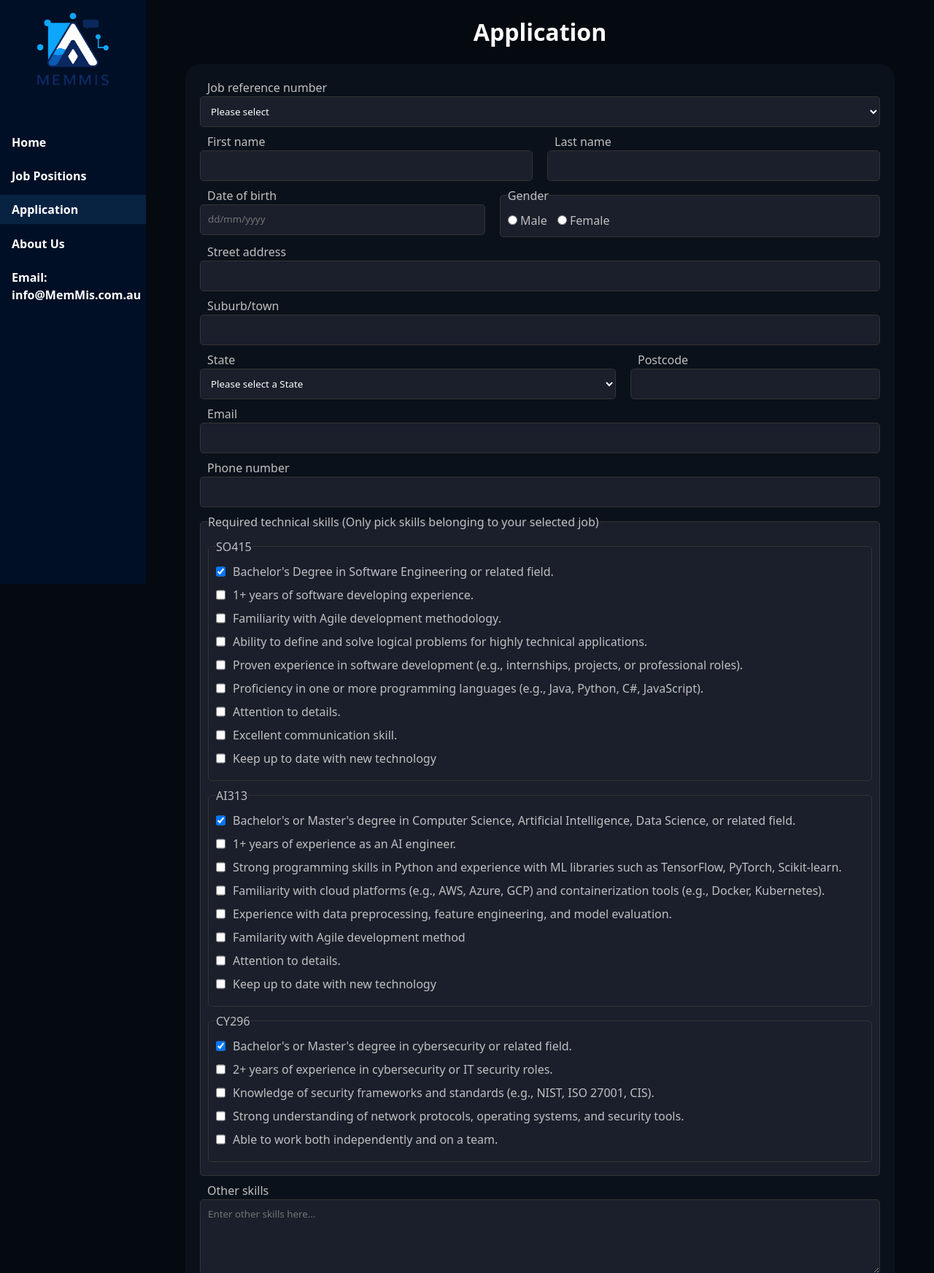
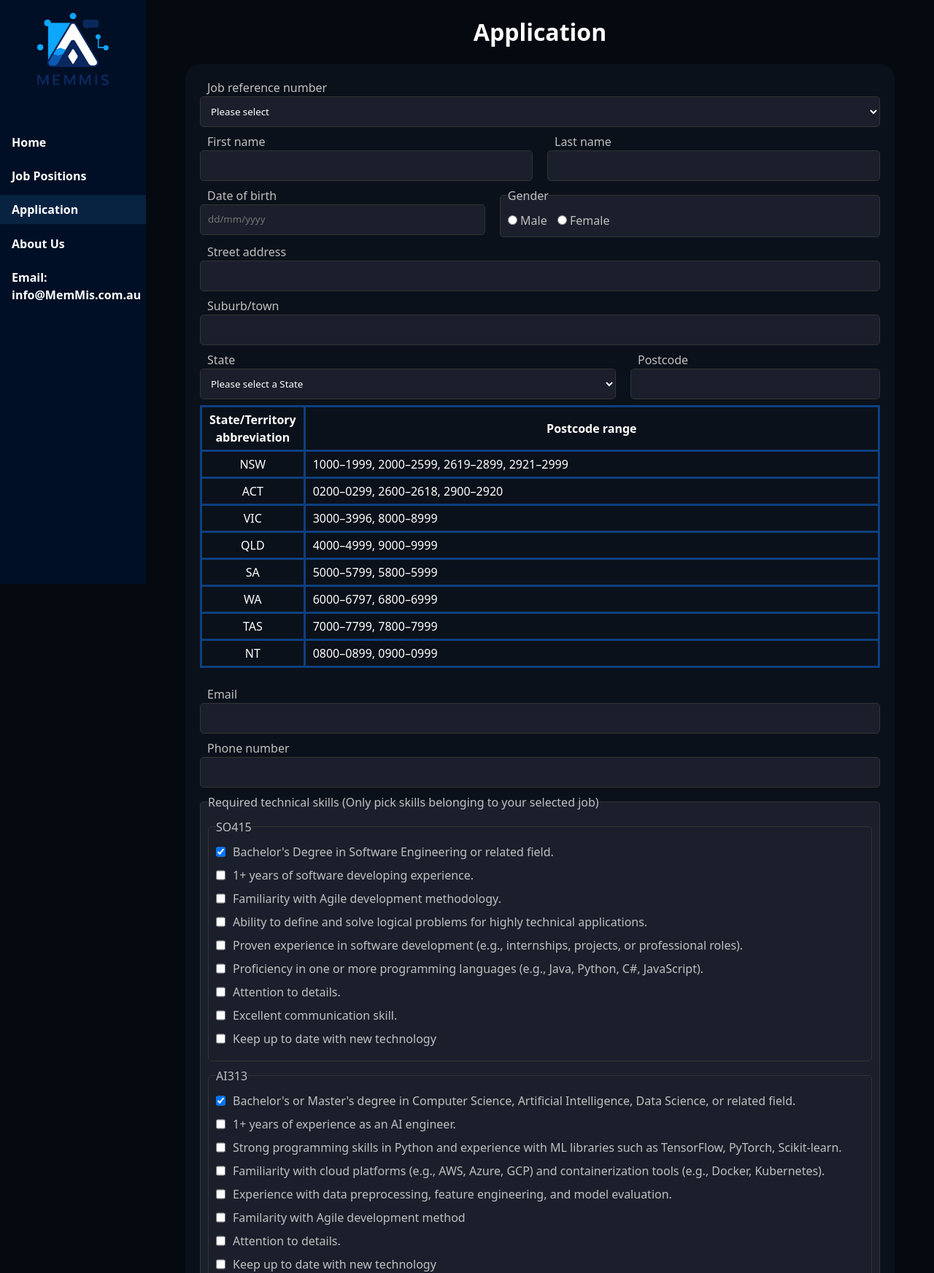
Before and after one commit to TrucNguyen106217880/MemMis_WebProject, a PHP site: page /apply.php in a window 1280 px wide. Shown: the top 1744 px of the page at 73% size. Run offline with PHP 8.4, Linux system fonts and the light colour scheme.

Commit message:
Added postcode range table in apply.php

```diff
--- a/project2/apply.php
+++ b/project2/apply.php
@@ -29,32 +29,32 @@
 			<br>
 
 			<div id="name_grid">
-				<span>
+				<div>
 					<!-- Text input section to enter first name -->
 					<label for="first_name">First name</label>
 					<input type="text" id="first_name" name="first_name" required
 						pattern="^[a-zA-Z]{1,20}$"
 						title="Max 20 alpha characters only"> <!--Max 20 alpha characters-->
-				</span>
-				<span>
+				</div>
+				<div>
 					<!-- Text input section to enter last name -->
 					<label for="last_name">Last name</label>
 					<input type="text" id="last_name" name="last_name" required
 						pattern="^[a-zA-Z]{1,20}$"
 						title="Max 20 alpha characters only"> <!--Max 20 alpha characters-->
 					<br>
-				</span>
+				</div>
 			</div>
 
 			<div id="dob_gender_grid">
-				<span>
+				<div>
 					<!-- Text input section to enter birth date -->
 					<label for="date_of_birth">Date of birth</label>
 					<input type="text" id="date_of_birth" name="date_of_birth" required
 						   pattern="^(0[1-9]|[12][0-9]|3[01])/(0[1-9]|1[012])/\d{4}$"
 						   placeholder="dd/mm/yyyy"
 						   title="Please follow the dd/mm/yyyy format"> <!--Number 0-9 only, must follow dd/mm/yyyy format-->
-				</span>
+				</div>
 					<!-- Field to group gender selection section -->
 				<fieldset>
 					<legend>Gender</legend>
@@ -81,30 +81,71 @@
 			<br>
 
 			<div id="states_grid">
-				<span>
+				<div>
 					<!-- Dropdown list to choose a State -->
 					<label for="state">State</label>
 					<select id="state" name="state" required>
 						<option value="">Please select a State</option>
+						<option value="NSW">NSW</option>
+						<option value="ACT">ACT</option>
 						<option value="VIC">VIC</option>
-						<option value="NSW">NSW</option>
 						<option value="QLD">QLD</option>
+						<option value="SA">SA</option>
+						<option value="WA">WA</option>
+						<option value="TAS">TAS</option>
 						<option value="NT">NT</option>
-						<option value="WA">WA</option>
-						<option value="SA">SA</option>
-						<option value="TAS">TAS</option>
-						<option value="ACT">ACT</option>
 					</select>
-				</span>
-				<span>
-					<!-- Text input section to enter post code -->
-					<label for="post_code">Postcode</label>
-					<input type="text" id="post_code" name="post_code" required
+				</div>
+				<div>
+					<!-- Text input section to enter postcode -->
+					<label for="postcode">Postcode</label>
+					<input type="text" id="postcode" name="postcode" required
 						pattern="^0[2-9][0-9]{2}|[1-9][0-9]{3}$"
 						maxlength="4"
 						title="Please choose within the state range">
-				</span>
+				</div>
 			</div>
+			<table class="table_styles">
+				<thead>
+					<th>State/Territory abbreviation</th>
+					<th>Postcode range</th>
+				</thead>
+				<tbody>
+					<tr>
+						<td class="row_header">NSW</td>
+						<td>1000&ndash;1999, 2000&ndash;2599, 2619&ndash;2899, 2921&ndash;2999</td>
+					</tr>
+					<tr>
+						<td class="row_header">ACT</td>
+						<td>0200&ndash;0299, 2600&ndash;2618, 2900&ndash;2920</td>
+					</tr>
+					<tr>
+						<td class="row_header">VIC</td>
+						<td>3000&ndash;3996, 8000&ndash;8999</td>
+					</tr>
+					<tr>
+						<td class="row_header">QLD</td>
+						<td>4000&ndash;4999, 9000&ndash;9999</td>
+					</tr>
+					<tr>
+						<td class="row_header">SA</td>
+						<td>5000&ndash;5799, 5800&ndash;5999</td>
+					</tr>
+					<tr>
+						<td class="row_header">WA</td>
+						<td>6000&ndash;6797, 6800&ndash;6999</td>
+					</tr>
+					<tr>
+						<td class="row_header">TAS</td>
+						<td>7000&ndash;7799, 7800&ndash;7999</td>
+					</tr>
+					<tr>
+						<td class="row_header">NT</td>
+						<td>0800&ndash;0899, 0900&ndash;0999</td>
+					</tr>
+				</tbody>
+			</table>
+			<br>
 
 			<!-- Input for email -->
 			<label for="email">Email</label>
--- a/project2/styles/styles.css
+++ b/project2/styles/styles.css
@@ -5,7 +5,7 @@
 
     date created: September 21st, 2025
 
-    date modified (project part 2): November 4th, 2025
+    date modified (project part 2): November 8th, 2025
 	*Highly altered comparing to part 1 project
 
     description: CSS stylesheet for MemMis website
@@ -32,6 +32,26 @@ a.external_link::after {
 }
 a.internal_link::after {
 	content: " →";
+}
+	/* Table styling for all pages*/
+table.table_styles {
+	margin: 0 auto;
+	width: 100%;
+	border-collapse: collapse; /* No spaces between table cells*/
+}
+table.table_styles .row_header {
+	width: 15%;
+	text-align: center;
+}
+table.table_styles th,
+table.table_styles td {
+	border: 3px solid #0d4080;
+	padding: 5px 10px;
+}
+table.table_styles th:hover,
+table.table_styles td:hover { /* Project part 1 requirement */
+	background-color: #445c7a;
+	cursor: default;
 }
 
 /*-------------------- Header (Logo & Menu) --------------------*/
@@ -498,24 +518,6 @@ a.internal_link::after {
 	clear: both;
 	padding: 0 5%;
 }
-#members_interests table {
-	margin: 0 auto;
-	width: 100%;
-	border-collapse: collapse; /* No spaces between table cells*/
-}
-#members_interests table .member_name {
-	text-align: center;
-}
-#members_interests table th,
-#members_interests table td {
-	border: 3px solid #0d4080;
-	padding: 5px 10px;
-}
-#members_interests table th:hover,
-#members_interests table td:hover { /* Project part 1 requirement */
-	background-color: #445c7a;
-	cursor: default;
-}
 
 /*-------------------- Footer --------------------*/
 footer {
```
Also changed, not shown: project2/about.php (+6 -6 lines).
